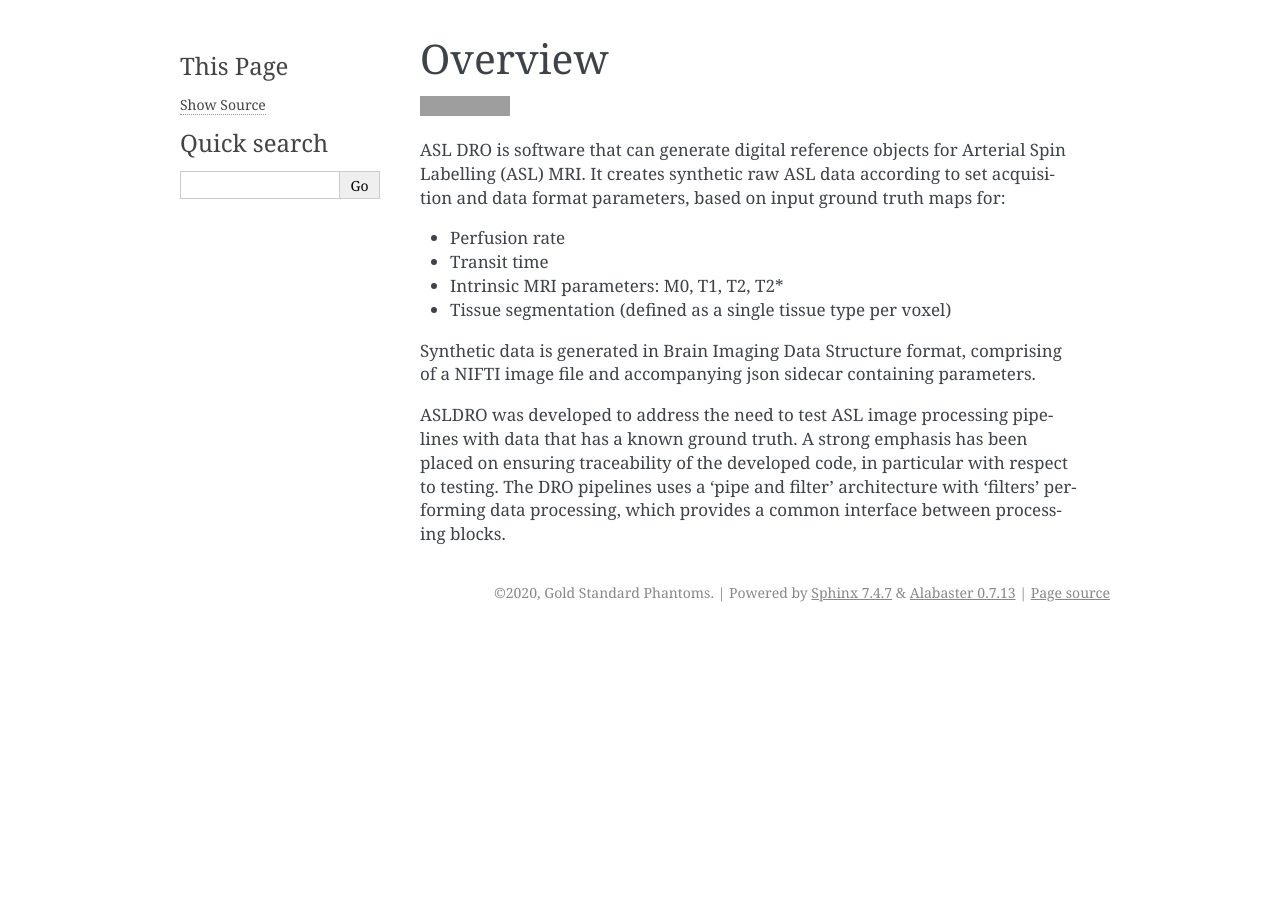
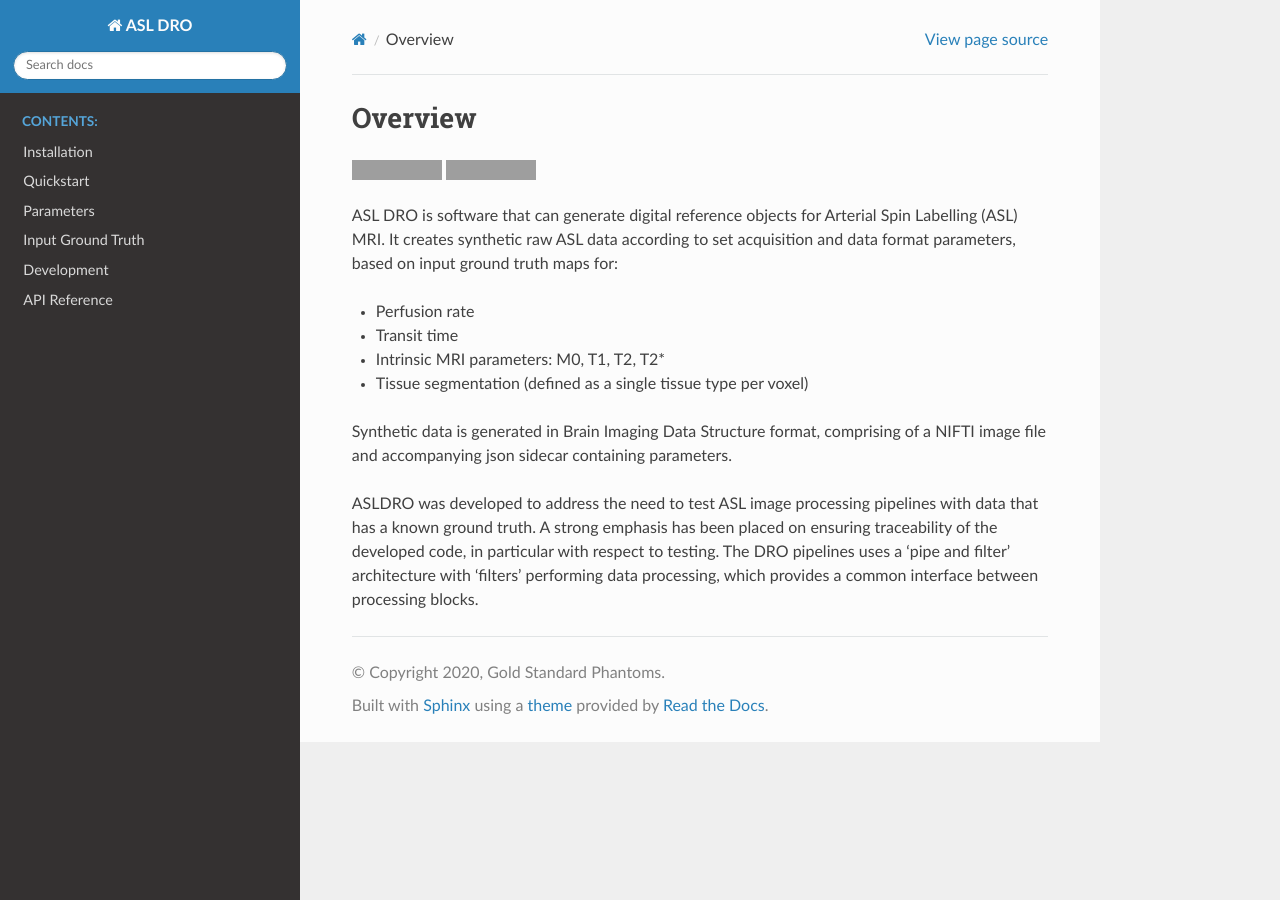
Before and after one commit to gold-standard-phantoms/asldro, a Sphinx documentation site: the page built from docs/usage/overview.rst, in a window 1280 px wide. Built offline with Sphinx 7.4.7 and the Read the Docs theme 2.0.0, drawn with Linux system fonts in a browser that asks for light colours; pages that are not in the unit, such as notebooks, are missing from menus; grey boxes are pictures that could not be loaded.

Commit message:
ASLDRO-155: changed theme and added license logo

```diff
--- a/docs/conf.py
+++ b/docs/conf.py
@@ -30,7 +30,7 @@ author = "Tom Hampshire, Aaron Oliver-Taylor"
 # Add any Sphinx extension module names here, as strings. They can be
 # extensions coming with Sphinx (named 'sphinx.ext.*') or your custom
 # ones.
-extensions = ["sphinx.ext.autodoc", "sphinx.ext.mathjax"]
+extensions = ["sphinx.ext.autodoc", "sphinx.ext.mathjax", "sphinx_rtd_theme"]
 
 # This value contains a list of modules to be mocked up.
 # This is useful when some external dependencies are not met at build time
@@ -54,7 +54,7 @@ exclude_patterns = ["_build", "Thumbs.db", ".DS_Store"]
 # The theme to use for HTML and HTML Help pages.  See the documentation for
 # a list of builtin themes.
 #
-html_theme = "alabaster"
+html_theme = "sphinx_rtd_theme"
 
 # Add any paths that contain custom static files (such as style sheets) here,
 # relative to this directory. They are copied after the builtin static files,
--- a/docs/requirements.txt
+++ b/docs/requirements.txt
@@ -1,2 +1,3 @@
 Sphinx==3.2.1
 sphinx-markdown-builder==0.5.4
+sphinx-rtd-theme==0.5.1
--- a/docs/usage/overview.rst
+++ b/docs/usage/overview.rst
@@ -3,6 +3,8 @@ Overview
 
 .. image:: https://notebooks.gesis.org/binder/badge_logo.svg
  :target: https://notebooks.gesis.org/binder/v2/gh/gold-standard-phantoms/asldro/develop?filepath=asldro_example.ipynb
+.. image:: https://shields.io/pypi/l/asldro.svg
+ :target: https://pypi.org/project/asldro/
 
 ASL DRO is software that can generate digital reference objects for Arterial Spin Labelling (ASL) MRI.
 It creates synthetic raw ASL data according to set acquisition and data format parameters, based
```
Also changed, not shown: README.md (+1 -0 lines).
